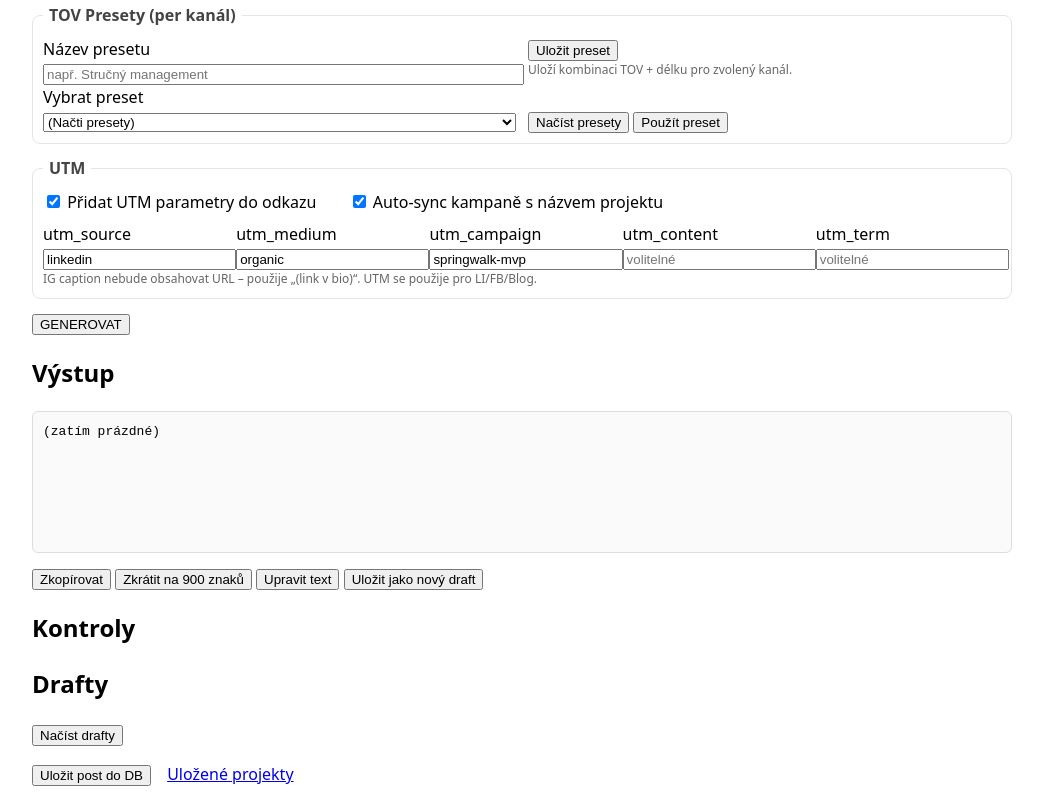
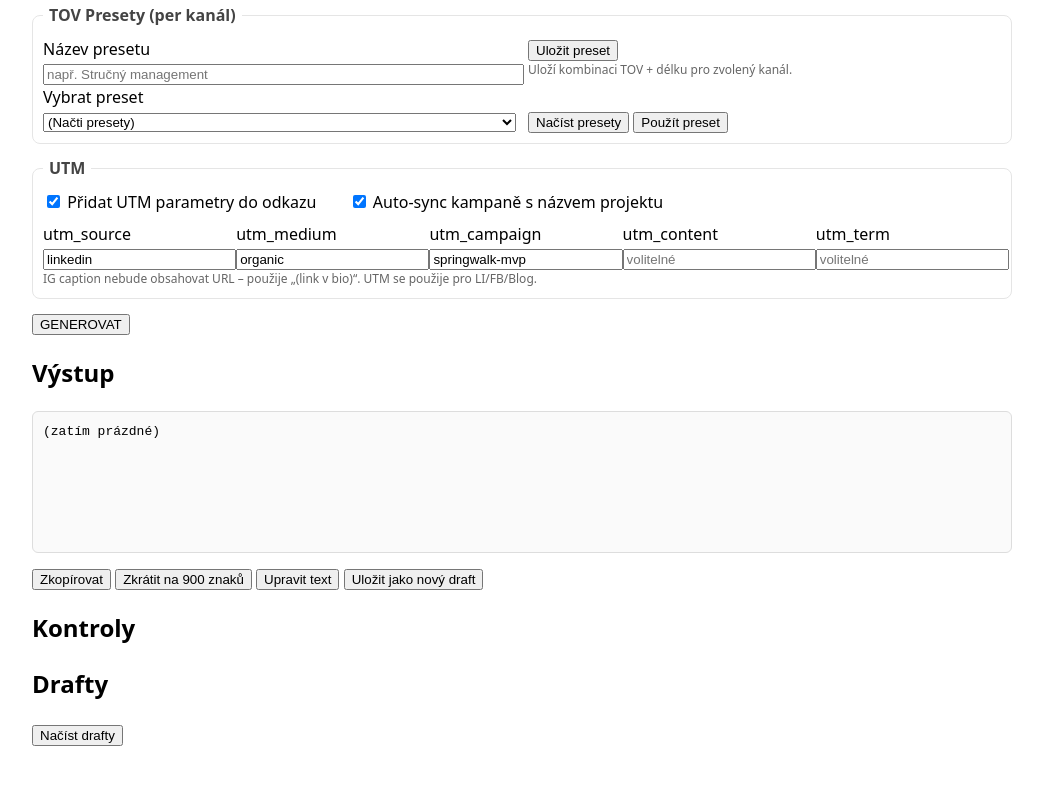
Before and after one commit to SpringWalkMKT/Generator_clanku_02, a plain HTML site: page index.html in a window 1280 px wide. Shown: the part 743-1553 px from the top of the page, without its empty margins (118-1161 px from the left). After the commit the page ends 1513 px from the top, so only its background shows below. Drawn offline with Linux system fonts and the light colour scheme.

Commit message:
Add files via upload

```diff
--- a/index.html
+++ b/index.html
@@ -157,12 +157,5 @@
   <script src="scripts/config.js?v=1.2.0"></script>
   <script src="scripts/main.js?v=1.2.0"></script>
   <noscript>Pro použití této stránky povolte JavaScript.</noscript>
-
-  <!-- v1.3.0 – DB actions (funkční, bez stylů) -->
-  <div id="dbActions" style="margin-top:16px;">
-    <button id="saveToDbBtn" type="button">Uložit post do DB</button>
-    <a id="openProjectsLink" href="projects.html" style="margin-left:12px;">Uložené projekty</a>
-  </div>
-
 </body>
 </html>
```
Also changed, not shown: projects.html (+0 -3 lines), 1 other file.
